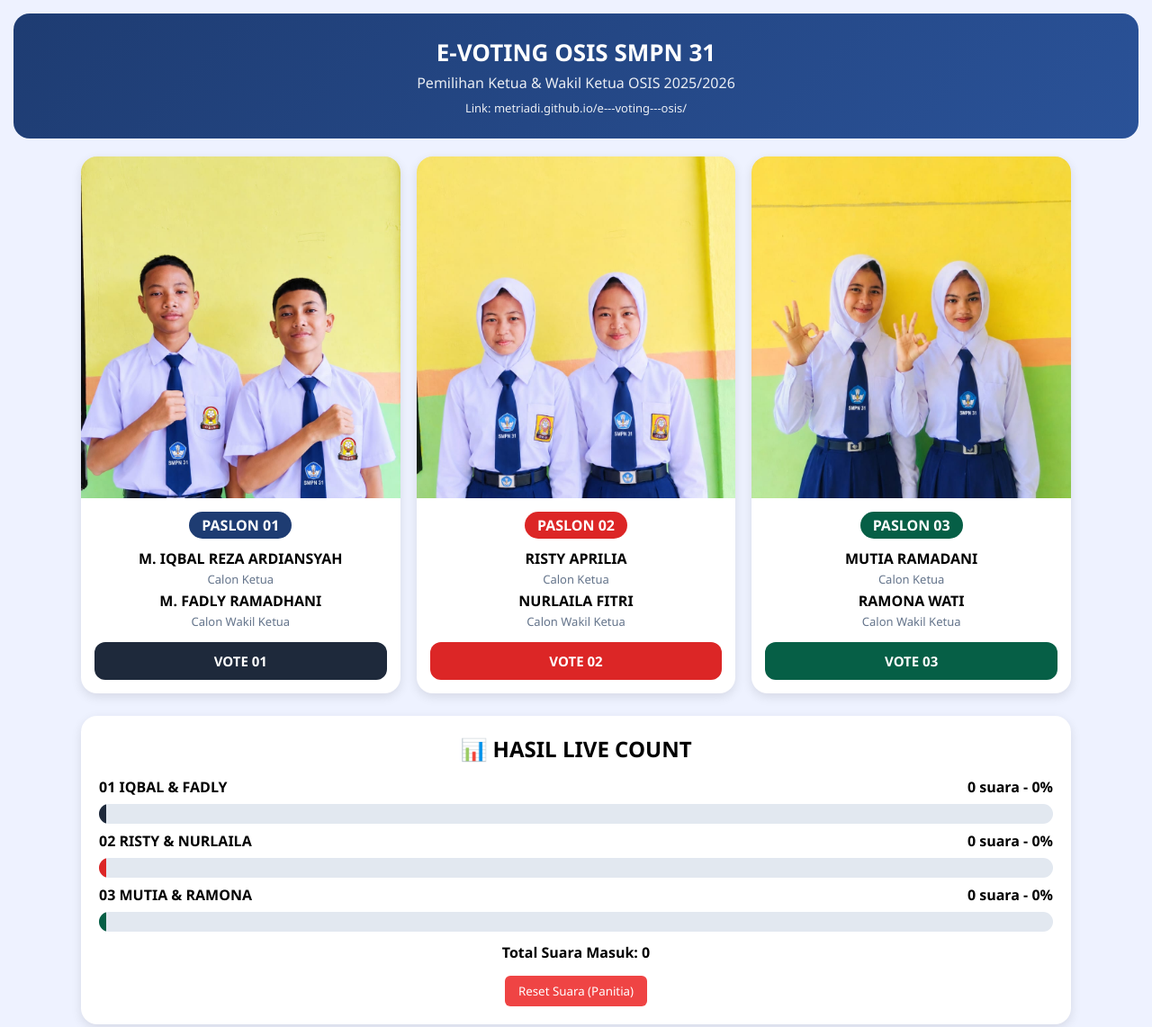
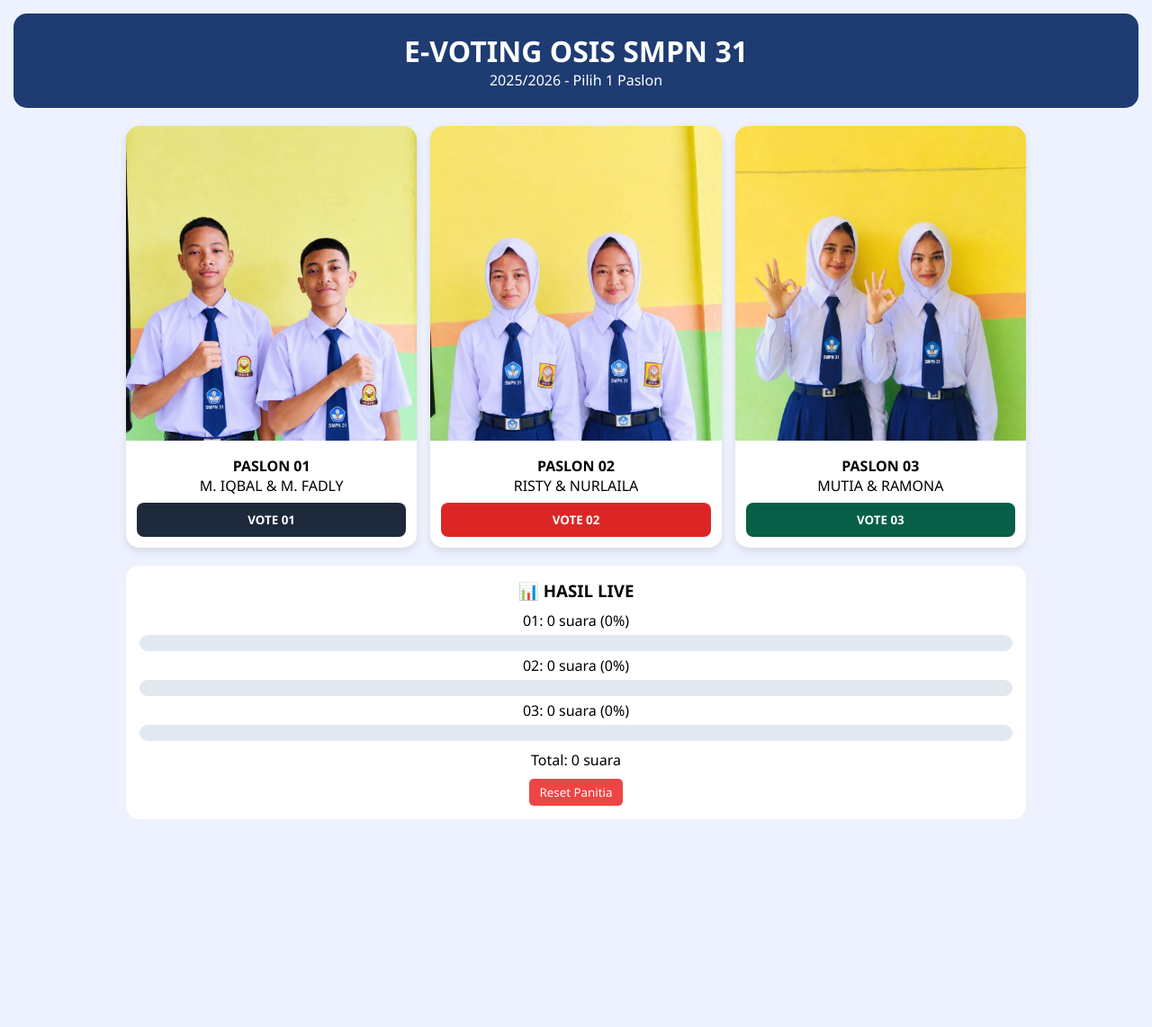
Before and after one commit to Metriadi/e---voting---osis, a plain HTML site: page index.html in a window 1280 px wide. Shown: the top 1142 px of the page at 90% size. After the commit the page ends 946 px from the top, so only its background shows below. Drawn offline with Linux system fonts and the light colour scheme.

Commit message:
Update index.html

```diff
--- a/index.html
+++ b/index.html
@@ -7,73 +7,31 @@
 <style>
 *{margin:0;padding:0;box-sizing:border-box;font-family:'Segoe UI',sans-serif}
 body{background:#eef2ff;padding:15px}
-.header{background:linear-gradient(135deg,#1e3c72,#2a5298);color:white;text-align:center;padding:25px;border-radius:18px;margin-bottom:20px}
-.header h1{font-size:26px} .header p{opacity:.9;margin-top:5px}
-.grid{max-width:1100px;margin:auto;display:grid;grid-template-columns:repeat(auto-fit,minmax(280px,1fr));gap:18px}
-.card{background:white;border-radius:18px;overflow:hidden;box-shadow:0 4px 12px rgba(0,0,0,.1);text-align:center}
-.card img{width:100%;height:380px;object-fit:cover;background:#ddd;display:block}
-.info{padding:15px}
-.no{font-weight:bold;background:#1e3c72;color:white;display:inline-block;padding:4px 14px;border-radius:20px;margin-bottom:8px}
-.card h3{font-size:16px;margin:3px 0} .jabatan{font-size:13px;color:#64748b;margin-bottom:4px}
-.btn{width:100%;padding:11px;border:none;border-radius:12px;font-weight:bold;color:white;cursor:pointer;margin-top:10px;font-size:15px}
-.b01{background:#1e293b} .b02{background:#dc2626} .b03{background:#065f46}
-.result{max-width:1100px;margin:25px auto;background:white;padding:20px;border-radius:18px;box-shadow:0 4px 12px rgba(0,0,0,.1)}
-.bar{height:22px;background:#e2e8f0;border-radius:11px;overflow:hidden;margin:8px 0;display:flex}
-.fill{height:100%;text-align:right;padding-right:8px;color:white;font-size:12px;line-height:22px}
+.header{background:#1e3c72;color:white;text-align:center;padding:20px;border-radius:15px;margin-bottom:20px}
+.grid{max-width:1000px;margin:auto;display:grid;grid-template-columns:repeat(3,1fr);gap:15px}
+.card{background:white;border-radius:15px;overflow:hidden;box-shadow:0 4px 10px rgba(0,0,0,.1);text-align:center}
+.card img{width:100%;height:350px;object-fit:cover}
+.info{padding:12px}
+.btn{width:100%;padding:10px;border:none;border-radius:8px;color:white;font-weight:bold;cursor:pointer;margin-top:8px}
 </style>
 </head>
 <body>
-<div class="header">
-<h1>E-VOTING OSIS SMPN 31</h1>
-<p>Pemilihan Ketua & Wakil Ketua OSIS 2025/2026</p>
-<p style="font-size:13px;margin-top:8px">Link: metriadi.github.io/e---voting---osis/</p>
+<div class="header"><h1>E-VOTING OSIS SMPN 31</h1><p>2025/2026 - Pilih 1 Paslon</p></div>
+<div class="grid">
+<div class="card"><img src="calon01.jpeg"><div class="info"><b>PASLON 01</b><br>M. IQBAL & M. FADLY<br><button class="btn" style="background:#1e293b" onclick="vote(0)">VOTE 01</button></div></div>
+<div class="card"><img src="calon02.jpeg"><div class="info"><b>PASLON 02</b><br>RISTY & NURLAILA<br><button class="btn" style="background:#dc2626" onclick="vote(1)">VOTE 02</button></div></div>
+<div class="card"><img src="calon03.jpeg"><div class="info"><b>PASLON 03</b><br>MUTIA & RAMONA<br><button class="btn" style="background:#065f46" onclick="vote(2)">VOTE 03</button></div></div>
 </div>
-
-<div class="grid">
-<div class="card">
-<img src="calon01.jpeg" alt="Calon 01">
-<div class="info">
-<div class="no">PASLON 01</div>
-<h3>M. IQBAL REZA ARDIANSYAH</h3><div class="jabatan">Calon Ketua</div>
-<h3>M. FADLY RAMADHANI</h3><div class="jabatan">Calon Wakil Ketua</div>
-<button class="btn b01" onclick="vote(0)">VOTE 01</button>
+<div style="max-width:1000px;margin:20px auto;background:white;padding:15px;border-radius:15px;text-align:center">
+<h3>📊 HASIL LIVE</h3><div id="hasil" style="margin-top:10px"></div>
+<p style="margin-top:10px">Total: <span id="total">0</span> suara</p>
+<button onclick="resetVote()" style="margin-top:10px;padding:6px 12px;background:#ef4444;color:white;border:none;border-radius:5px">Reset Panitia</button>
 </div>
-</div>
-
-<div class="card">
-<img src="calon02.jpeg" alt="Calon 02">
-<div class="info">
-<div class="no" style="background:#dc2626">PASLON 02</div>
-<h3>RISTY APRILIA</h3><div class="jabatan">Calon Ketua</div>
-<h3>NURLAILA FITRI</h3><div class="jabatan">Calon Wakil Ketua</div>
-<button class="btn b02" onclick="vote(1)">VOTE 02</button>
-</div>
-</div>
-
-<div class="card">
-<img src="calon03.jpeg" alt="Calon 03">
-<div class="info">
-<div class="no" style="background:#065f46">PASLON 03</div>
-<h3>MUTIA RAMADANI</h3><div class="jabatan">Calon Ketua</div>
-<h3>RAMONA WATI</h3><div class="jabatan">Calon Wakil Ketua</div>
-<button class="btn b03" onclick="vote(2)">VOTE 03</button>
-</div>
-</div>
-</div>
-
-<div class="result">
-<h2 style="text-align:center;margin-bottom:15px">📊 HASIL LIVE COUNT</h2>
-<div id="hasil"></div>
-<div style="text-align:center;margin-top:15px"><button onclick="resetVote()" style="padding:8px 15px;background:#ef4444;color:white;border:none;border-radius:6px;cursor:pointer">Reset Suara (Panitia)</button></div>
-</div>
-
 <script>
-let votes=JSON.parse(localStorage.getItem('osis_votes_final')||'[0,0,0]');
-let voted=localStorage.getItem('osis_voted_final');
-function vote(i){if(voted){alert('Kamu sudah memilih! 1 HP hanya 1 suara.');return}votes[i]++;localStorage.setItem('osis_votes_final',JSON.stringify(votes));localStorage.setItem('osis_voted_final','1');voted=1;render();alert('Terima kasih! Suara untuk PASLON 0'+(i+1)+' berhasil masuk!');}
-function render(){let total=votes.reduce((a,b)=>a+b,0);let names=['01 IQBAL & FADLY','02 RISTY & NURLAILA','03 MUTIA & RAMONA'];let colors=['#1e293b','#dc2626','#065f46'];let html='';votes.forEach((v,i)=>{let p=total==0?0:Math.round(v/total*100);html+=`<div style="display:flex;justify-content:space-between"><b>${names[i]}</b><b>${v} suara - ${p}%</b></div><div class="bar"><div class="fill" style="width:${p}%;background:${colors[i]}">${p>10?p+'%':''}</div></div>`});html+=`<div style="text-align:center;margin-top:12px;font-weight:bold">Total Suara Masuk: ${total}</div>`;document.getElementById('hasil').innerHTML=html;}
-function resetVote(){if(confirm('Yakin reset semua suara?')){localStorage.removeItem('osis_votes_final');localStorage.removeItem('osis_voted_final');votes=[0,0,0];voted=null;render()}}
-render();
+let votes=JSON.parse(localStorage.getItem('osis2025')||'[0,0,0]');let voted=localStorage.getItem('osis_voted');
+function vote(i){if(voted){alert('Sudah memilih!');return}votes[i]++;localStorage.setItem('osis2025',JSON.stringify(votes));localStorage.setItem('osis_voted','1');render();alert('Makasih! Vote Paslon 0'+(i+1)+' masuk!')}
+function render(){let t=votes.reduce((a,b)=>a+b,0);document.getElementById('total').innerText=t;let h='';votes.forEach((v,i)=>{let p=t==0?0:Math.round(v/t*100);h+=`0${i+1}: ${v} suara (${p}%)<div style="background:#e2e8f0;height:18px;border-radius:9px;margin:5px 0"><div style="width:${p}%;background:#1e3c72;height:100%;border-radius:9px"></div></div>`});document.getElementById('hasil').innerHTML=h}
+function resetVote(){if(confirm('Reset?')){localStorage.clear();votes=[0,0,0];render()}}render();
 </script>
 </body>
 </html>
```
